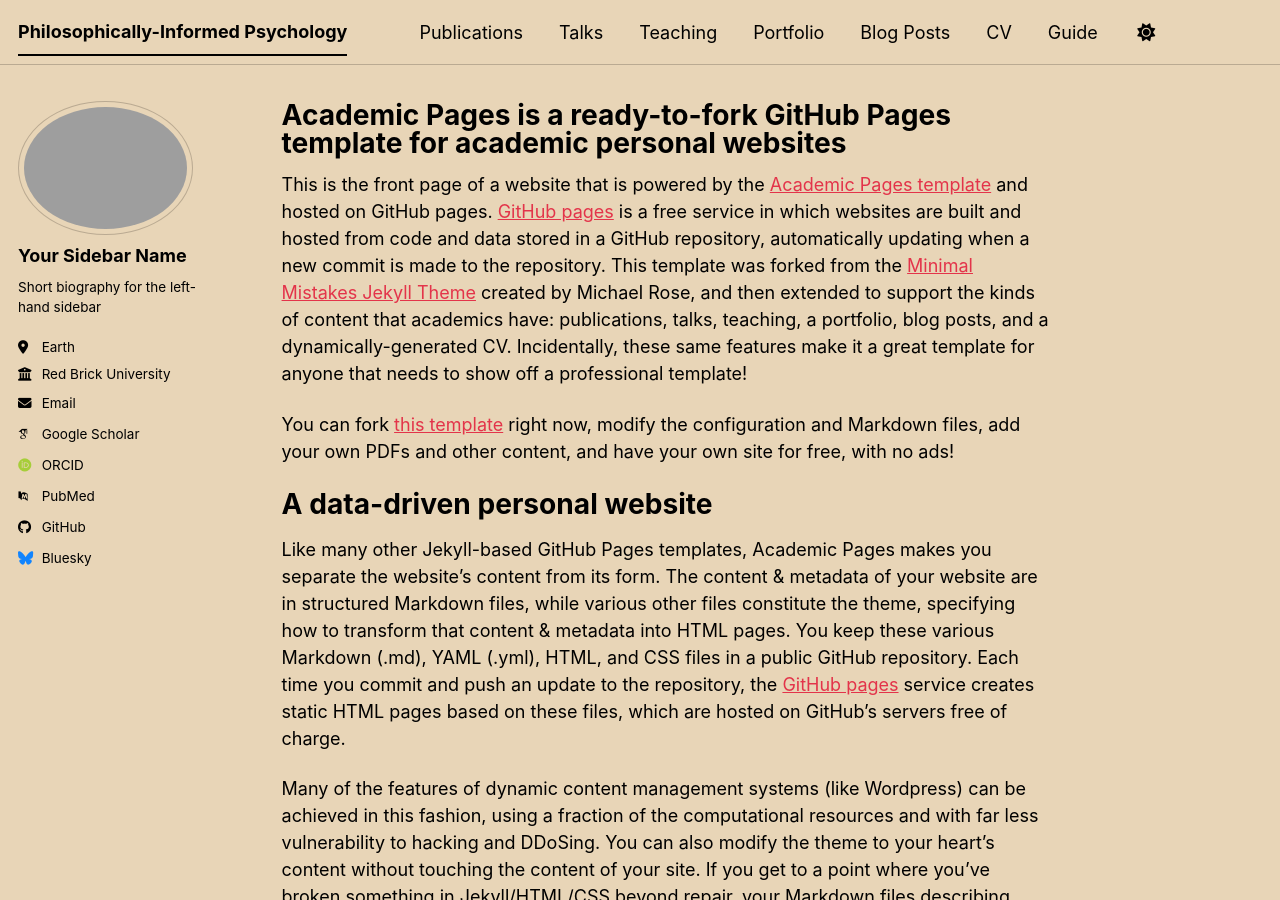
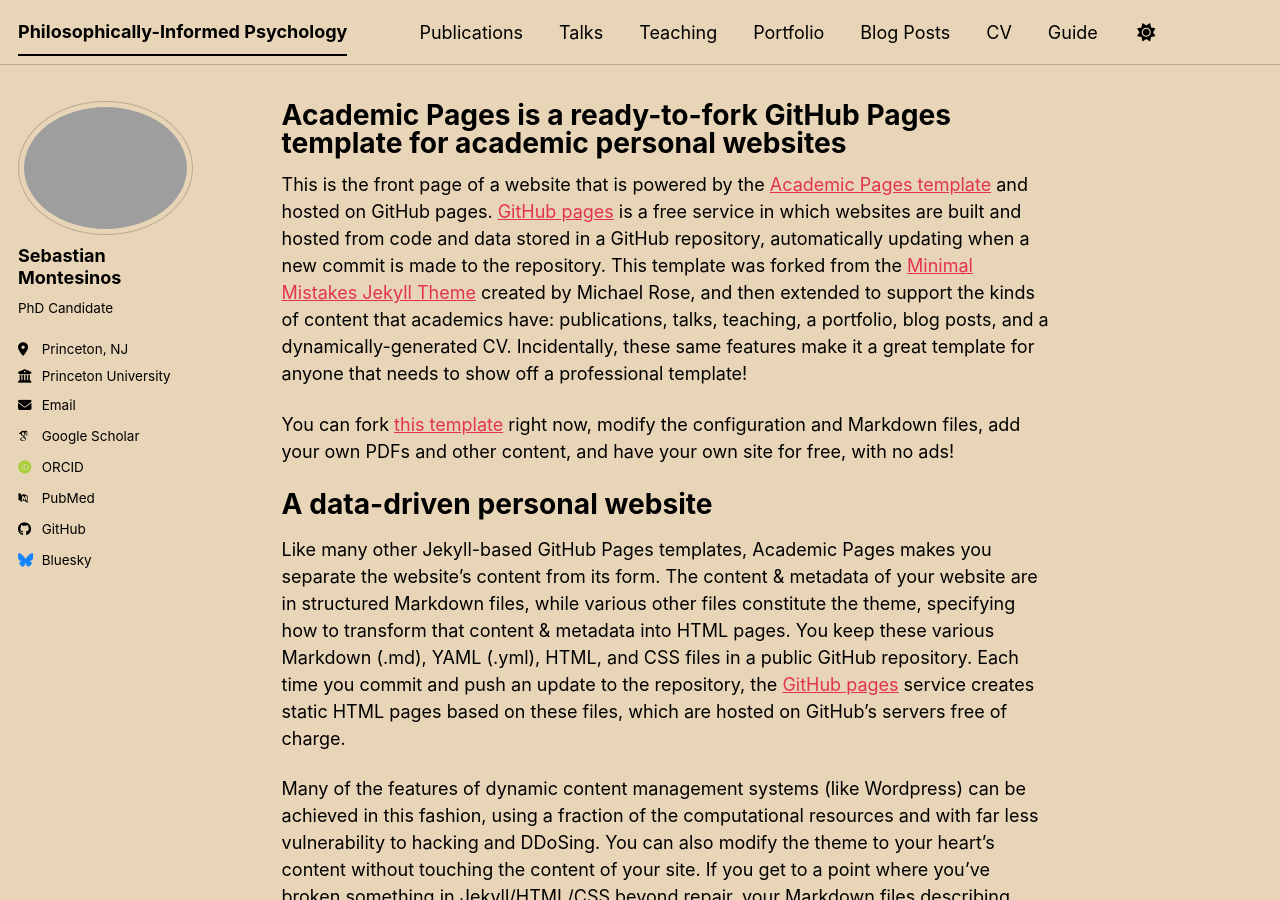
Before and after one commit to sebmonte/sebmonte.github.io, a Jekyll site: the page built from _pages/about.md, in a window 1280 px wide and 900 px high. Built offline with Jekyll 4.4.1, drawn with Linux system fonts in a browser that asks for light colours; some web fonts are replaced; a script bundle is joined from its source files by our own code; library files that are not in the unit come from our copies.

Commit message:
added some info

```diff
--- a/_config.yml
+++ b/_config.yml
@@ -24,21 +24,21 @@
 author:
   # Biographic information
   avatar           : "Sebastian.png"
-  name             : "Your Sidebar Name"
+  name             : "Sebastian Montesinos"
   pronouns         : # example: "she/her"
-  bio              : "Short biography for the left-hand sidebar"
-  location         : "Earth"
-  employer         : "Red Brick University"
+  bio              : "PhD Candidate"
+  location         : "Princeton, NJ"
+  employer         : "Princeton University"
   uri              : # URL
-  email            : "none@example.org"
+  email            : "sm6511@princeton.edu"
 
   # Academic websites
   academia         : # URL
   arxiv            : # URL - Update with the correct link to your profile
-  googlescholar    : "https://scholar.google.com/citations?user=PS_CX0AAAAAJ"
+  googlescholar    : "https://scholar.google.com/citations?user=nA6cTiwAAAAJ&hl=en"
   inspire-hep      : # URL
   impactstory      : # URL
-  orcid            : "https://orcid.org/yourorcidurl"
+  orcid            : "https://orcid.org/0000-0003-0223-0138"
   semantic         : # URL
   ssrn             : # URL
   pubmed           : "https://www.ncbi.nlm.nih.gov/pubmed/?term=john+snow"
```
